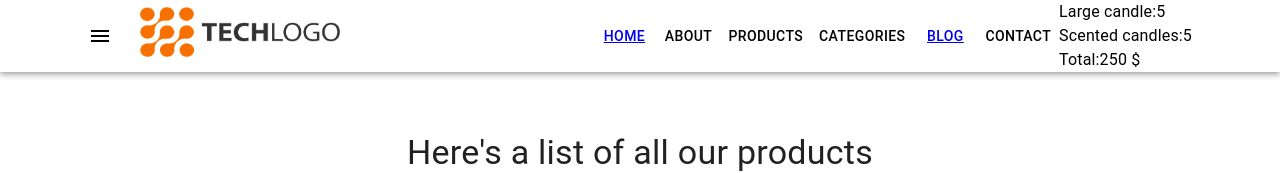
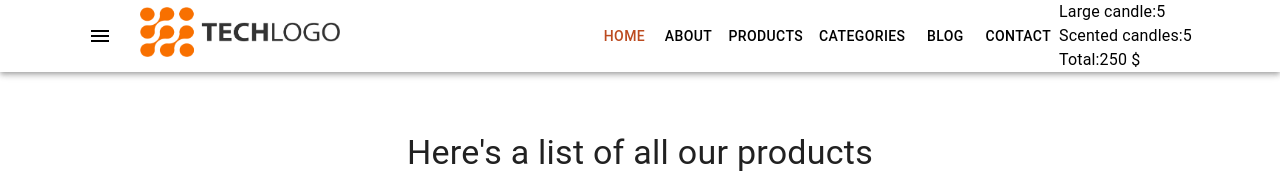
Before and after one commit to Timo-unic/spa-shop-app, a React (Create React App) app: page / in a window 1280 px wide. Shown: the top 173 px of the page. Built offline with nearby package versions, Linux system fonts and the light colour scheme.

Commit message:
add MenuItem.tsx and MenuItem.scss

```diff
--- a/src/components/Menu/Menu.tsx
+++ b/src/components/Menu/Menu.tsx
@@ -1,21 +1,16 @@
-import Button from '@mui/material/Button'
-import { Link } from 'react-router-dom'
+import MenuItem from './MenuItem'
 
 type Props = {}
 
 const Menu = (props: Props) => {
     return (
         <>
-            <Button color="inherit">
-                <Link to="/">Home</Link>
-            </Button>
-            <Button color="inherit">About</Button>
-            <Button color="inherit">Products</Button>
-            <Button color="inherit">Categories</Button>
-            <Button color="inherit">
-                <Link to="/blog">Blog</Link>
-            </Button>
-            <Button color="inherit">Contact</Button>
+            <MenuItem to="/">Home</MenuItem>
+            <MenuItem to="/about">About</MenuItem>
+            <MenuItem to="/products">Products</MenuItem>
+            <MenuItem to="/categories">Categories</MenuItem>
+            <MenuItem to="/blog">Blog</MenuItem>
+            <MenuItem to="/contact">Contact</MenuItem>
         </>
     )
 }
--- /dev/null
+++ b/src/components/Menu/MenuItem.scss
@@ -0,0 +1,13 @@
+.menu-item-active {
+    text-decoration: none;
+    color: #bc4b20;
+}
+
+.menu-item {
+    text-decoration: none;
+    color: black;
+    cursor: pointer;
+    &:hover {
+        color: #bc4b20;
+    }
+}
--- /dev/null
+++ b/src/components/Menu/MenuItem.tsx
@@ -0,0 +1,25 @@
+import Button from '@mui/material/Button'
+import { NavLink } from 'react-router-dom'
+import './MenuItem.scss'
+
+type Props = {
+    to: string
+    children: React.ReactNode
+}
+
+const MenuItem = ({ to, children }: Props) => {
+    return (
+        <Button>
+            <NavLink
+                className={({ isActive }) =>
+                    isActive ? 'menu-item-active' : 'menu-item'
+                }
+                to={to}
+            >
+                {children}
+            </NavLink>
+        </Button>
+    )
+}
+
+export default MenuItem
```
